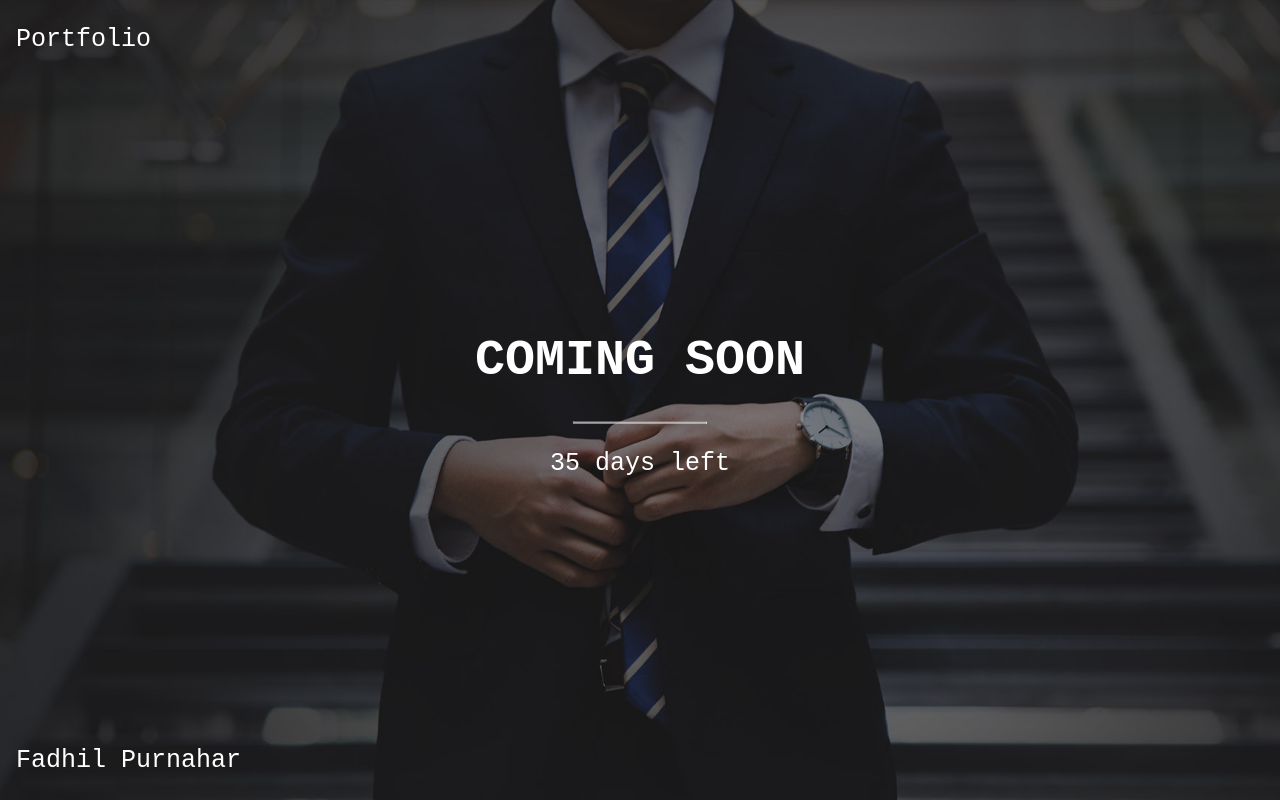
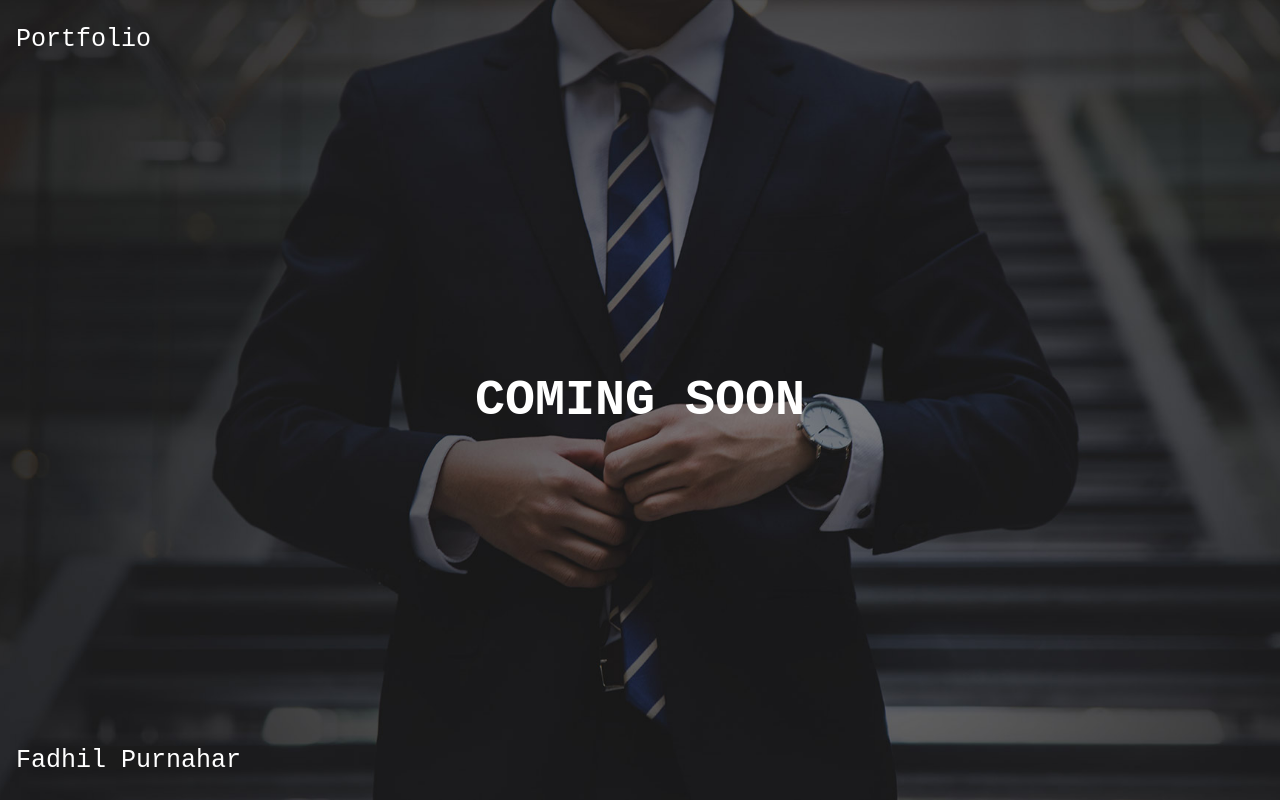
Before and after one commit to fpurnahar/fpurnahar.github.io, a plain HTML site: page index.html in a window 1280 px wide. Drawn offline with Linux system fonts and the light colour scheme.

Commit message:
update index

```diff
--- a/index.html
+++ b/index.html
@@ -52,8 +52,6 @@
         </div>
         <div class="middle">
             <h1>COMING SOON</h1>
-            <hr>
-            <p>35 days left</p>
         </div>
         <div class="bottomleft">
             <p>Fadhil Purnahar</p>
```
